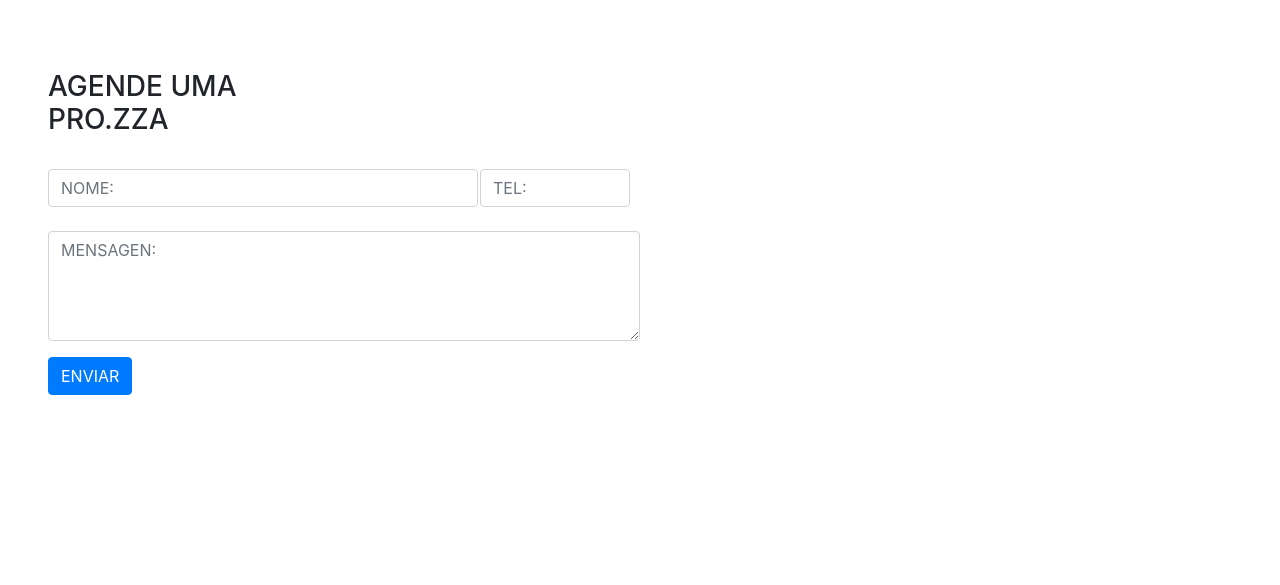
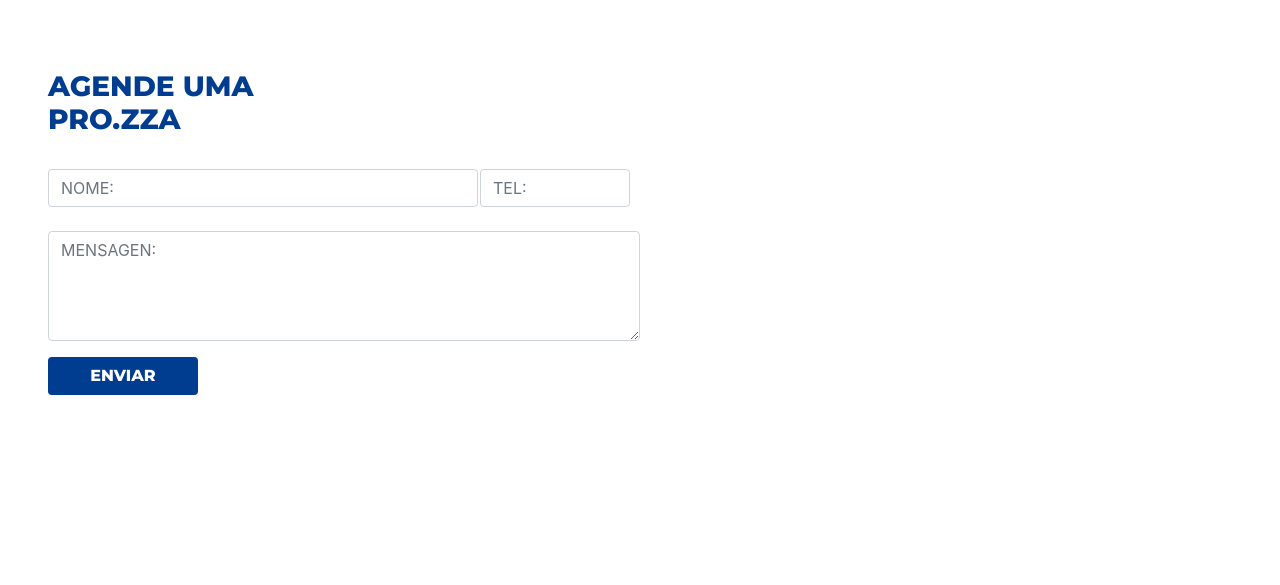
Before and after one commit to Paulo3000/Prooza_01, a plain HTML site: page index.html in a window 1280 px wide. Shown: the part 1624-2209 px from the top of the page. Drawn offline with nearby package versions, Linux system fonts and the light colour scheme.

Commit message:
ajustado fontes

```diff
--- a/index.html
+++ b/index.html
@@ -10,6 +10,8 @@
     <link rel="stylesheet" href="https://stackpath.bootstrapcdn.com/bootstrap/4.1.3/css/bootstrap.min.css"
         integrity="sha384-MCw98/SFnGE8fJT3GXwEOngsV7Zt27NXFoaoApmYm81iuXoPkFOJwJ8ERdknLPMO" crossorigin="anonymous">
     <link rel="stylesheet" href="styleV5.css">
+
+    <link href="https://fonts.googleapis.com/css2?family=Bebas+Neue&family=Josefin+Sans&family=Montserrat:wght@800&display=swap" rel="stylesheet">
 
 </head>
 
@@ -67,9 +69,7 @@
         <div class="FooterTexto">
 
         </div>
-        <!-- <div class="FooterLogo">
 
-        </div> -->
         <div class="FooterContatos">
 
         </div>
@@ -95,7 +95,7 @@
                   <textarea class="form-control" id="exampleFormControlTextarea1"  placeholder="MENSAGEN:" rows="4" ></textarea>
                 </div>
 
-                <button type="submit" class="btn btn-primary">ENVIAR</button>
+                <button type="submit" class="btn ">ENVIAR</button>
                 </div>
               </form>
 
--- a/styleV5.css
+++ b/styleV5.css
@@ -103,6 +103,21 @@ form{
     width: 37rem;
    margin-top: -1rem;
   }
+h3{
+  font-family: 'Bebas Neue', cursive;
+font-family: 'Josefin Sans', sans-serif;
+font-family: 'Montserrat', sans-serif;
+color: rgb(0,60,144);
+
+}
+button{
+  font-family: 'Bebas Neue', cursive;
+  font-family: 'Josefin Sans', sans-serif;
+  font-family: 'Montserrat', sans-serif;
+  background-color: rgb(0,60,144);
+  color: white;
+  width: 150px;
+}
 
 @media screen and (max-width: 1000px) {
 
```
